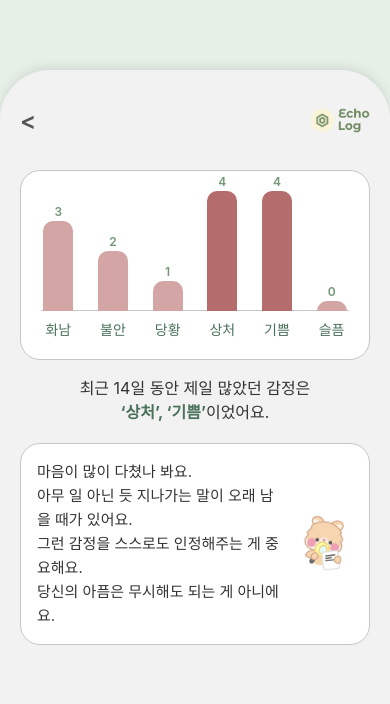
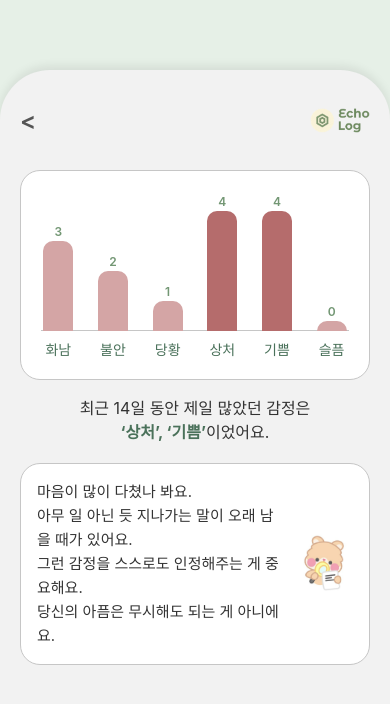
Before and after one commit to 1306minyoung/echoLog-front-mobile, a React Native app: screen /RecapScreen in a window 390 px wide. Shown: the top 704 px of the page. Built offline with nearby package versions, Linux system fonts and the light colour scheme.

Commit message:
감정통계화면 더미데이터로 화면 구성 완

```diff
--- a/screens/styleSheet/recap_style.js
+++ b/screens/styleSheet/recap_style.js
@@ -58,6 +58,7 @@ export const styles = StyleSheet.create({
     justifyContent: 'flex-end',
     marginBottom: 5,
     position: 'relative',
+    marginTop: 20,
   },
   barLine: {
     position: 'absolute',
```
